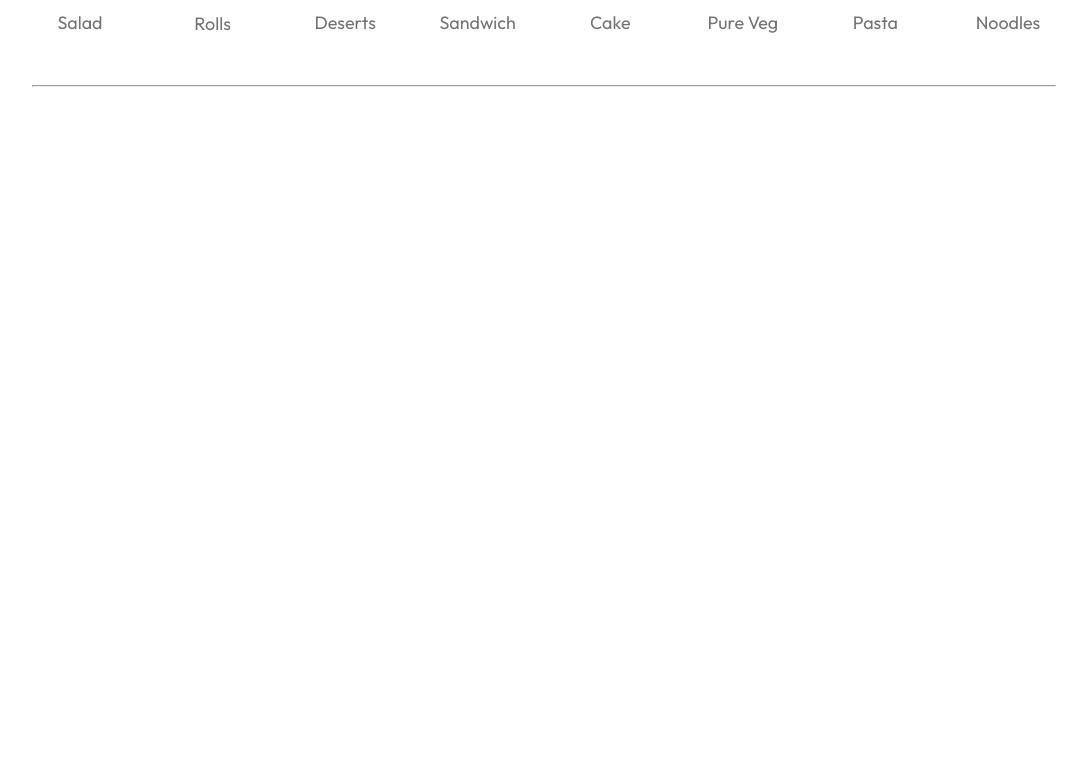
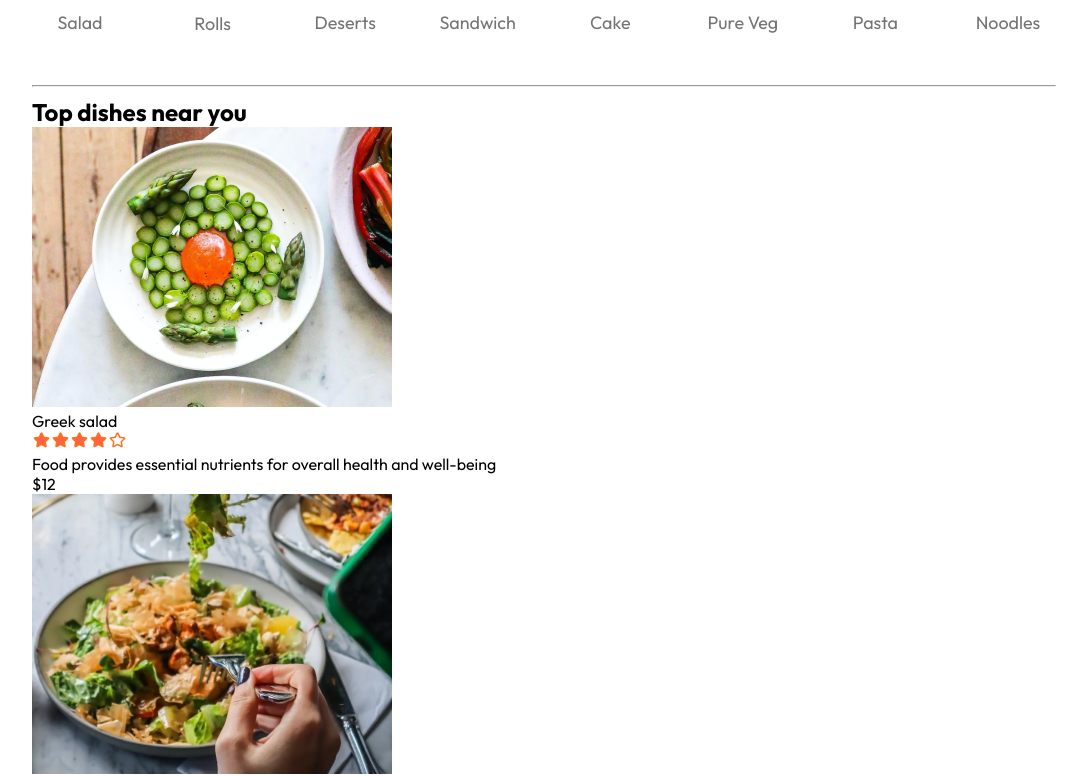
Before and after one commit to kjananga99/Food_Delivery_App, a React (Vite) app in the folder frontend/: page / in a window 1280 px wide. Shown: the part 837-1613 px from the top of the page, without its empty margins (96-1167 px from the left). Before the commit the page ends 934 px from the top, so only its background shows below. Built offline with nearby package versions, Linux system fonts and the light colour scheme.

Commit message:
add FoodItem files

```diff
--- /dev/null
+++ b/frontend/src/components/FoodDisplay/FoodDisplay.jsx
@@ -0,0 +1,22 @@
+import React, { useContext } from 'react'
+import './FoodDisplay.css'
+import { StoreContext } from '../../context/StoreContext'
+import FoodItem from '../FoodItem/FoodItem'
+
+const FoodDisplay = ({category}) => {
+
+    const {food_list} = useContext(StoreContext)
+
+  return (
+    <div className='food-display' id='food-display'>
+      <h2>Top dishes near you</h2>
+      <div className="food-display-list">
+        {food_list.map((item,index)=>{
+          return <FoodItem key={index} id={item._id} name={item.name} price={item.price} description={item.description} image={item.image}/>
+        })}
+      </div>
+    </div>
+  )
+}
+
+export default FoodDisplay
--- /dev/null
+++ b/frontend/src/components/FoodItem/FoodItem.jsx
@@ -0,0 +1,23 @@
+import React from 'react'
+import './FoodItem.css'
+import { assets } from '../../assets/assets'
+
+const FoodItem = ({id,name,price,description,image}) => {
+  return (
+    <div className='food-item'>
+        <div className="food-item-img-container">
+            <img className='food-item-image' src={image} alt="" />
+        </div>
+        <div className="food-item-info">
+            <div className="food-item-name-rating">
+                <p>{name}</p>
+                <img src={assets.rating_starts} alt="" />
+            </div>
+            <p className='food-item-desc'>{description}</p>
+            <p className="food-item-price">${price}</p>
+        </div>
+    </div>
+  )
+}
+
+export default FoodItem
--- a/frontend/src/context/StoreContext.jsx
+++ b/frontend/src/context/StoreContext.jsx
@@ -1,4 +1,5 @@
 import { createContext } from "react";
+import { food_list } from "../assets/assets";
 
 
 export const StoreContext = createContext(null)
@@ -6,13 +7,14 @@
 const StoreContextProvider = (props) => {
 
     const contextValue = {
+        food_list
+    };
 
-    }
     return (
         <StoreContext.Provider value={contextValue}>
-            {props.childrean}
+            {props.children}
         </StoreContext.Provider>
-    )
+    );
 }
 
-export default StoreContextProvider
+export default StoreContextProvider;
--- a/frontend/src/main.jsx
+++ b/frontend/src/main.jsx
@@ -3,9 +3,12 @@
 import App from './App.jsx'
 import './index.css'
 import {BrowserRouter} from 'react-router-dom'
+import StoreContextProvider from './context/StoreContext.jsx'
 
 ReactDOM.createRoot(document.getElementById('root')).render(
   <BrowserRouter>
+  <StoreContextProvider>
     <App />
+  </StoreContextProvider>
   </BrowserRouter>
-)
+);
--- a/frontend/src/pages/Home/Home.jsx
+++ b/frontend/src/pages/Home/Home.jsx
@@ -2,6 +2,7 @@
 import './Home.css'
 import Header from '../../components/Header/Header'
 import ExploreMenu from '../../components/ExploreMenu/ExploreMenu'
+import FoodDisplay from '../../components/FoodDisplay/FoodDisplay'
 
 const Home = () => {
 
@@ -11,6 +12,7 @@
     <div>
       <Header/>
       <ExploreMenu category={category} setCategory={setCategory}/>
+      <FoodDisplay category={category}/>
     </div>
   )
 }
```
Also changed, not shown: frontend/src/components/FoodDisplay/FoodDisplay.css (added), frontend/src/components/FoodItem/FoodItem.css (added).
